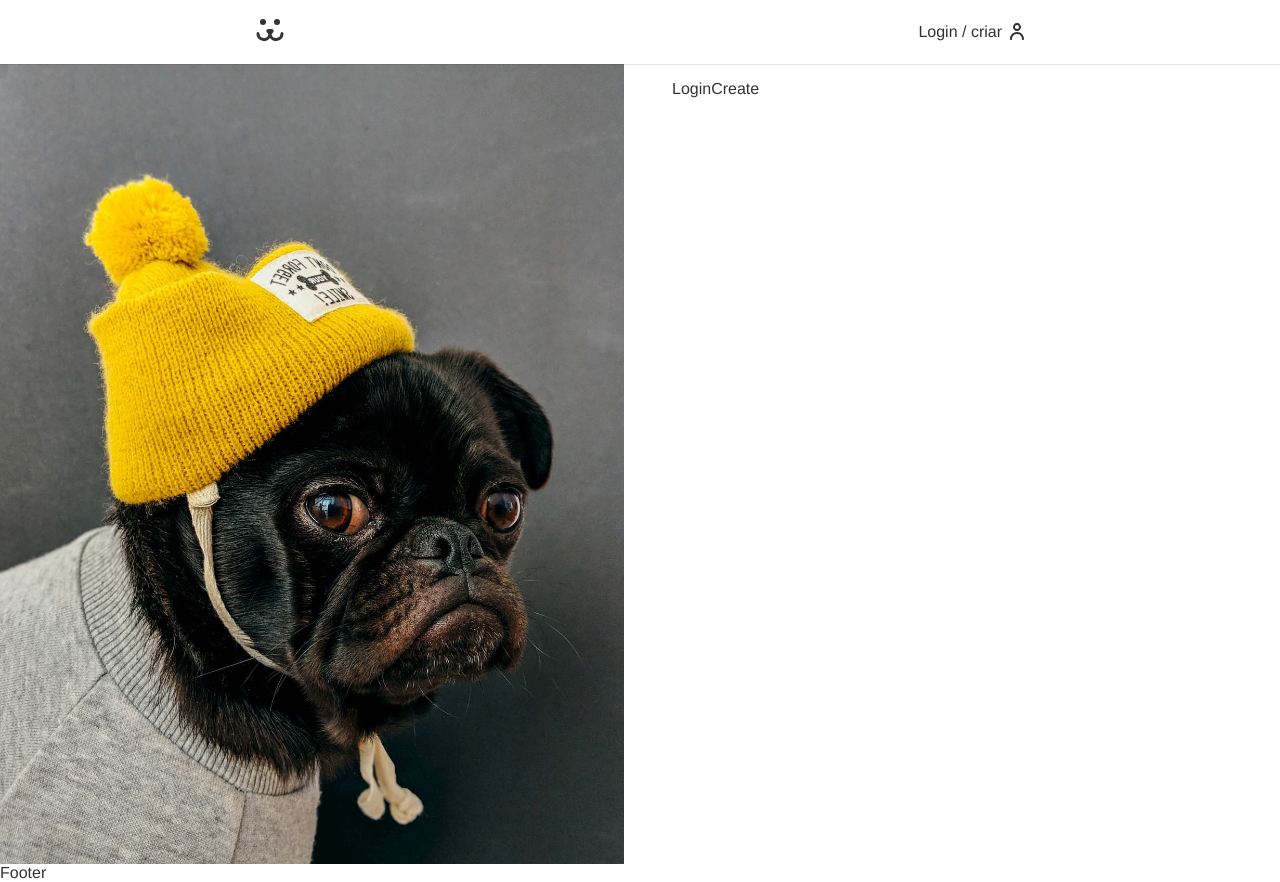
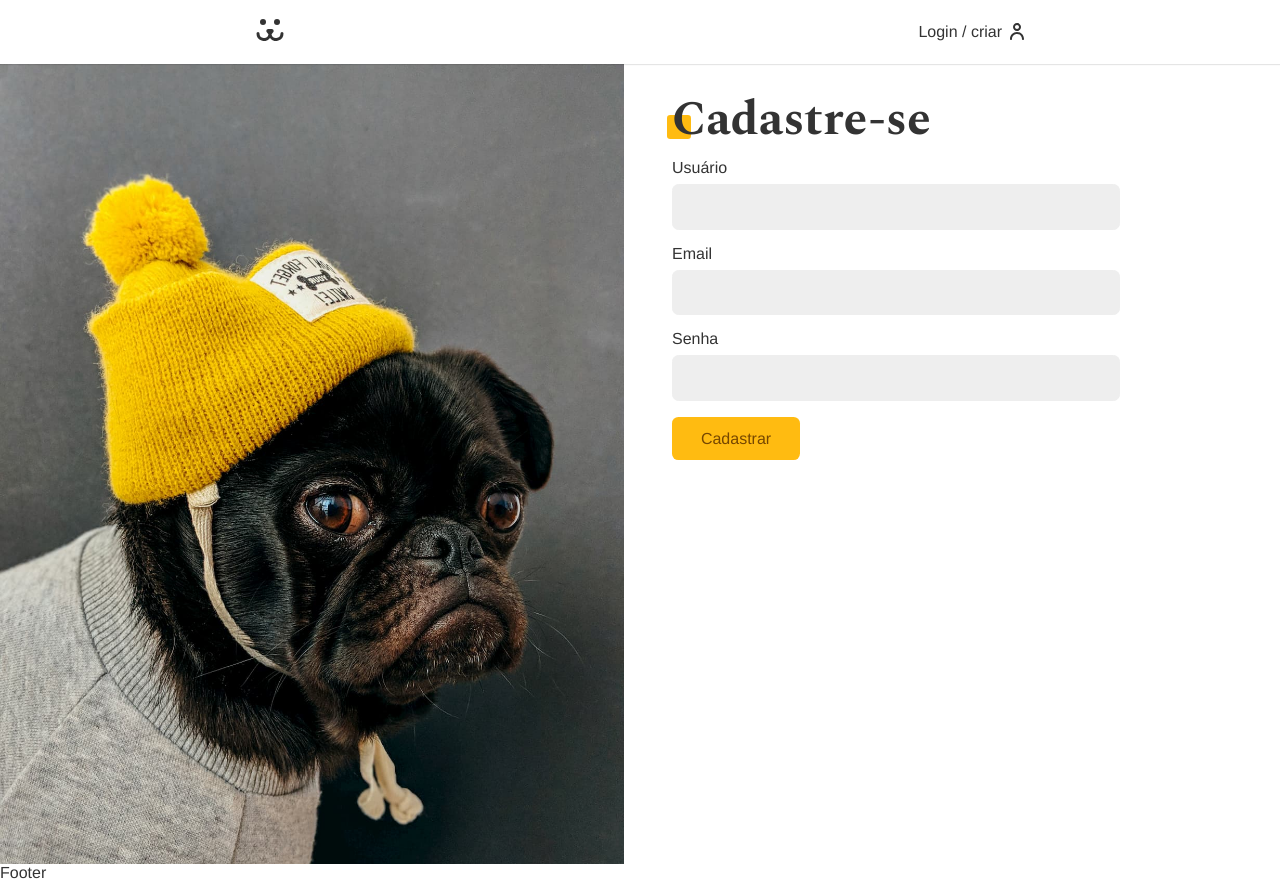
Before and after one commit to andradean/dogs-rede-social, a React (Create React App) app: page /login/criar in a window 1280 px wide. Built offline with nearby package versions, Linux system fonts and the light colour scheme.

Commit message:
pagina cadastro do usuario funcionando

```diff
--- a/src/App.jsx
+++ b/src/App.jsx
@@ -16,7 +16,7 @@
     <Header />
     <Routes>
       <Route path="/" element={<Home />}/>
-      <Route path="/login/*" element={<Login />}/>
+      <Route path="login/*" element={<Login />}/>
     </Routes>
     <Footer />
     </UserStorage>
--- /dev/null
+++ b/src/Hooks/useFetch.jsx
@@ -0,0 +1,39 @@
+import React from 'react'
+
+const useFetch = () => {
+  const [data, setData] = React.useState(null)
+  const [error, setError] = React.useState(null)
+  const [loading, setLoading] = React.useState(false)
+
+  const request = React.useCallback(async (url, options) => {
+    let response
+    let json
+    try {
+      setError(null)
+      setLoading(true)
+      response = await fetch(url, options)
+      json = await response.json()
+      if(response.ok === false) throw new Error(json.message)
+    } catch (error) {
+      json = null
+      setError(error.message)
+
+    } finally {
+      setData(json)
+      setLoading(false)
+      return { response, json }
+    }
+
+  }, [])
+
+  return (
+    {
+      data,
+      loading,
+      error,
+      request
+    }
+  )
+}
+
+export default useFetch
--- a/src/api.jsx
+++ b/src/api.jsx
@@ -42,3 +42,20 @@
 
     }
 }
+
+
+export function USER_POST (body) {
+    return {
+        url: `${apiURL}/api/user`,
+        options: {
+            method: 'POST',
+            headers: {
+                'Content-Type': 'application/json',
+
+            },
+            body: JSON.stringify(body)
+
+        },
+
+    }
+}
--- a/src/components/login/LoginCreate.jsx
+++ b/src/components/login/LoginCreate.jsx
@@ -1,10 +1,49 @@
 import React from 'react'
+import useForm from '../../Hooks/useForm'
+import Button from '../forms/Button'
+import Input from '../forms/Input'
+import { USER_POST } from '../../api'
+import { UserContext } from '../../Usercontext'
+import useFetch from '../../Hooks/useFetch'
+import Error from '../helper/Error'
+
 
 const LoginCreate = () => {
+  const username = useForm()
+  const email = useForm('email')
+  const password = useForm()
+
+  const {userLogin} = React.useContext(UserContext)
+  const { loading, error, request }  = useFetch()
+
+  async function handleSubmit (event) {
+     event.preventDefault()
+     const {url, options} = USER_POST({
+      username: username.value,
+      email: email.value,
+      password: password.value
+     })
+     const { response } = await request(url, options)
+     if(response.ok) userLogin(username.value, password.value)
+     console.log(response)
+  }
+
+
   return (
-    <div>
-      LoginCreate
-    </div>
+    <section className='animeLeft'>
+      <h1 className='title'>Cadastre-se</h1>
+      <form onSubmit={handleSubmit}>
+        <Input label='Usuário' type='text' name='username' {...username}/>
+        <Input label='Email' type='email' name='email'  {...email}/>
+        <Input label='Senha' type='password' name='password' {...password}/>
+        {loading ? (
+          <Button disabled>Cadastrando...</Button>
+        ) : (
+          <Button>Cadastrar</Button>
+        )}
+        <Error error={error}/>
+      </form>
+    </section>
   )
 }
 
```
